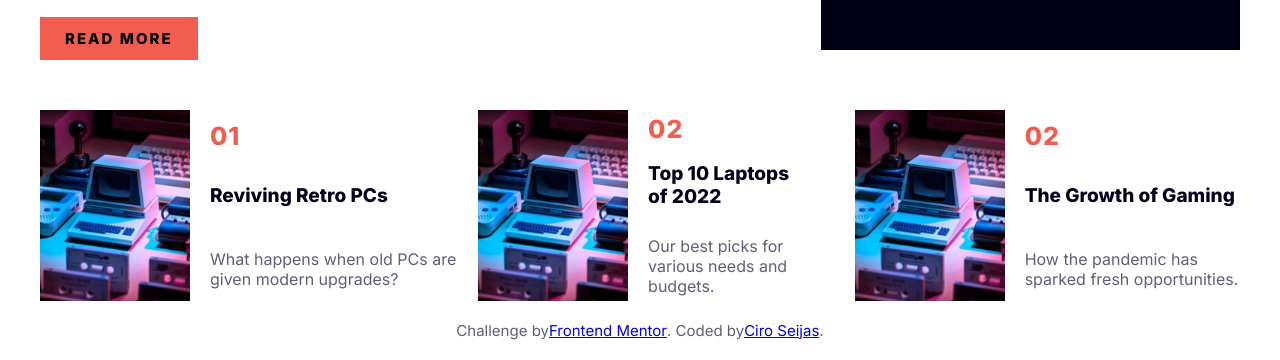
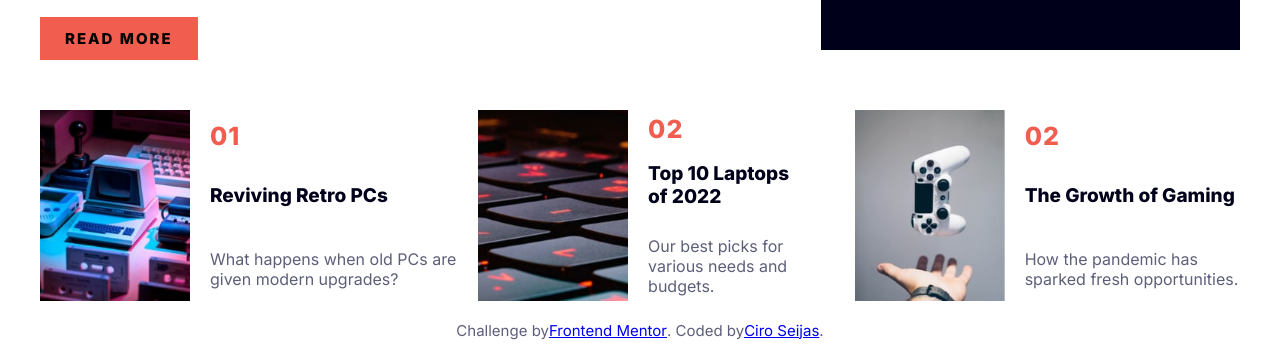
Before and after one commit to seijasm1992/news-homepage-main, a website: page index.html in a window 1280 px wide. Shown: the part 589-949 px from the top of the page. Drawn offline with Linux system fonts and the light colour scheme.

Commit message:
cambios en el html

```diff
--- a/index.html
+++ b/index.html
@@ -108,7 +108,7 @@
         <div class="card__container">
           <div class="card__picture">
             <img
-              src="/assets/images/image-retro-pcs.jpg"
+              src="/assets/images/image-top-laptops.jpg"
               alt=""
               class="card__img"
             />
@@ -124,7 +124,7 @@
         <div class="card__container">
           <div class="card__picture">
             <img
-              src="/assets/images/image-retro-pcs.jpg"
+              src="/assets/images/image-gaming-growth.jpg"
               alt=""
               class="card__img"
             />
```
